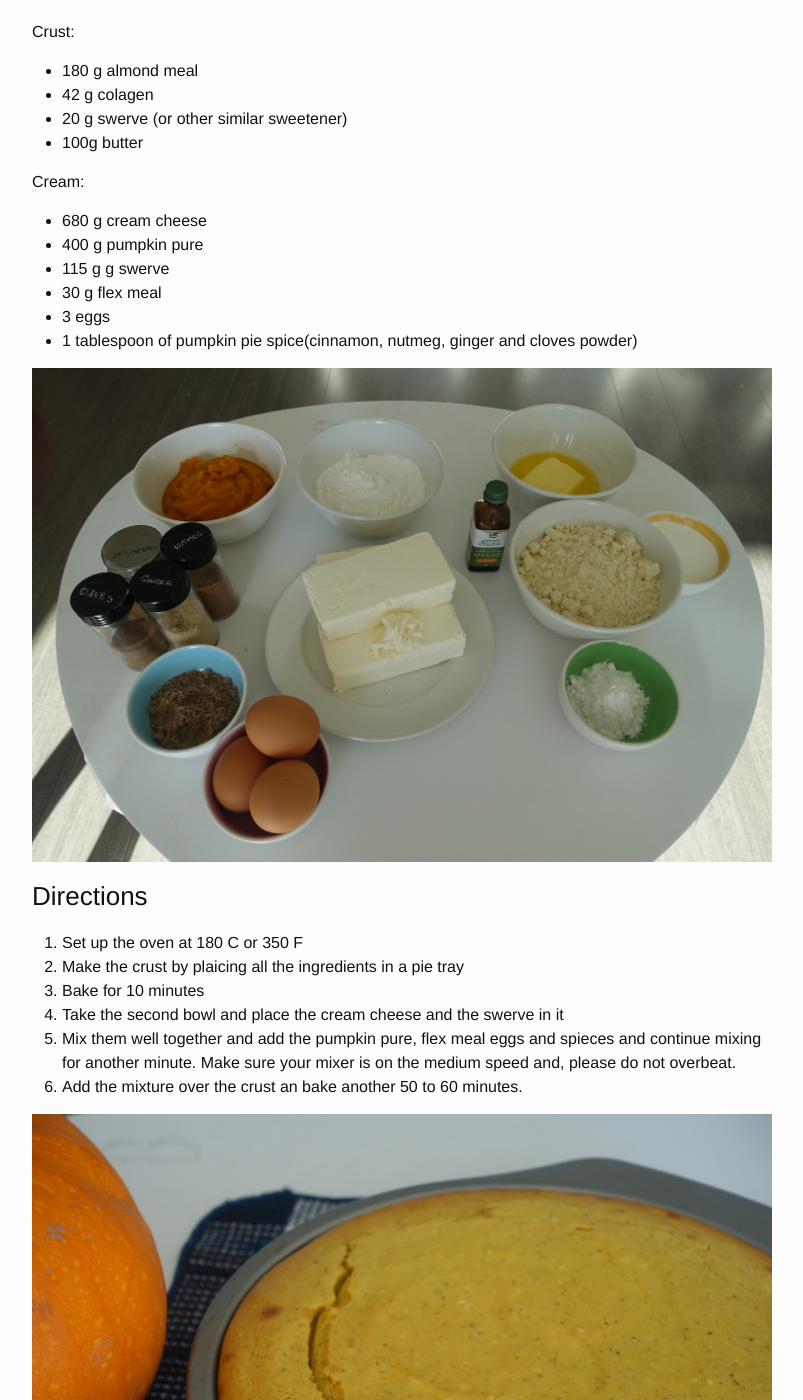
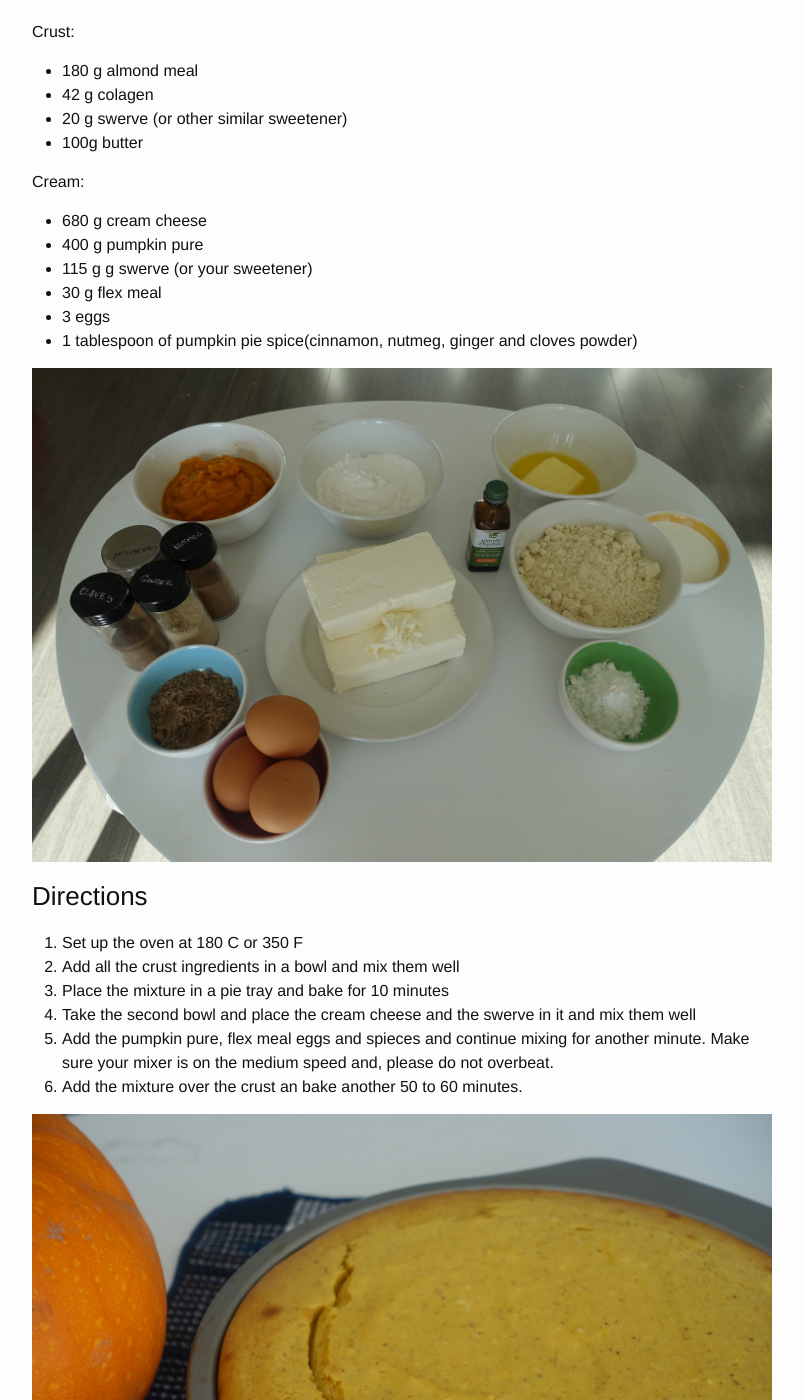
Before and after one commit to melaniaandrisan/melaniaandrisan.github.io, a Jekyll site: the page built from _posts/food/2018-10-03-Pumpkin-Cheesecake.md, in a window 1280 px wide and 1400 px high, scrolled down 1119 px. Shown: the whole window, without its empty margins (238-1041 px from the left). Built offline with Jekyll 4.4.1, drawn with Linux system fonts in a browser that asks for light colours; comment, search, counter and statistics services are not loaded; some of the changed text lies outside the part shown.

Commit message:
corrections

```diff
--- a/_posts/food/2018-10-03-Pumpkin-Cheesecake.md
+++ b/_posts/food/2018-10-03-Pumpkin-Cheesecake.md
@@ -34,7 +34,7 @@ Crust:
 Cream:
 - 680 g cream cheese
 - 400 g pumpkin pure
-- 115 g g swerve
+- 115 g g swerve (or your sweetener)
 - 30 g flex meal
 - 3 eggs
 - 1 tablespoon of pumpkin pie spice(cinnamon, nutmeg, ginger and cloves powder)
@@ -43,10 +43,10 @@ Cream:
 
 ### Directions
 1. Set up the oven at 180 C or 350 F
-2. Make the crust by plaicing all the ingredients in a pie tray
-3. Bake for 10 minutes
-4. Take the second bowl and place the cream cheese and the swerve in it
-5. Mix them well together and add the pumpkin pure, flex meal eggs and spieces and continue mixing for another minute. Make sure your mixer is on the medium speed and, please do not overbeat.
+2. Add all the crust ingredients in a bowl and mix them well
+2. Place the mixture in a pie tray and bake for 10 minutes
+4. Take the second bowl and place the cream cheese and the swerve in it and mix them well
+5. Add the pumpkin pure, flex meal eggs and spieces and continue mixing for another minute. Make sure your mixer is on the medium speed and, please do not overbeat.
 6. Add the mixture over the crust an bake another 50 to 60 minutes.
 
 ![out of the oven]({{ site.url }}/assets/pumpkin_cheesecake/out_of_the_oven.JPG)
```
Also changed, not shown: other parts of _posts/food/2018-10-03-Pumpkin-Cheesecake.md (+1 -1 lines).
